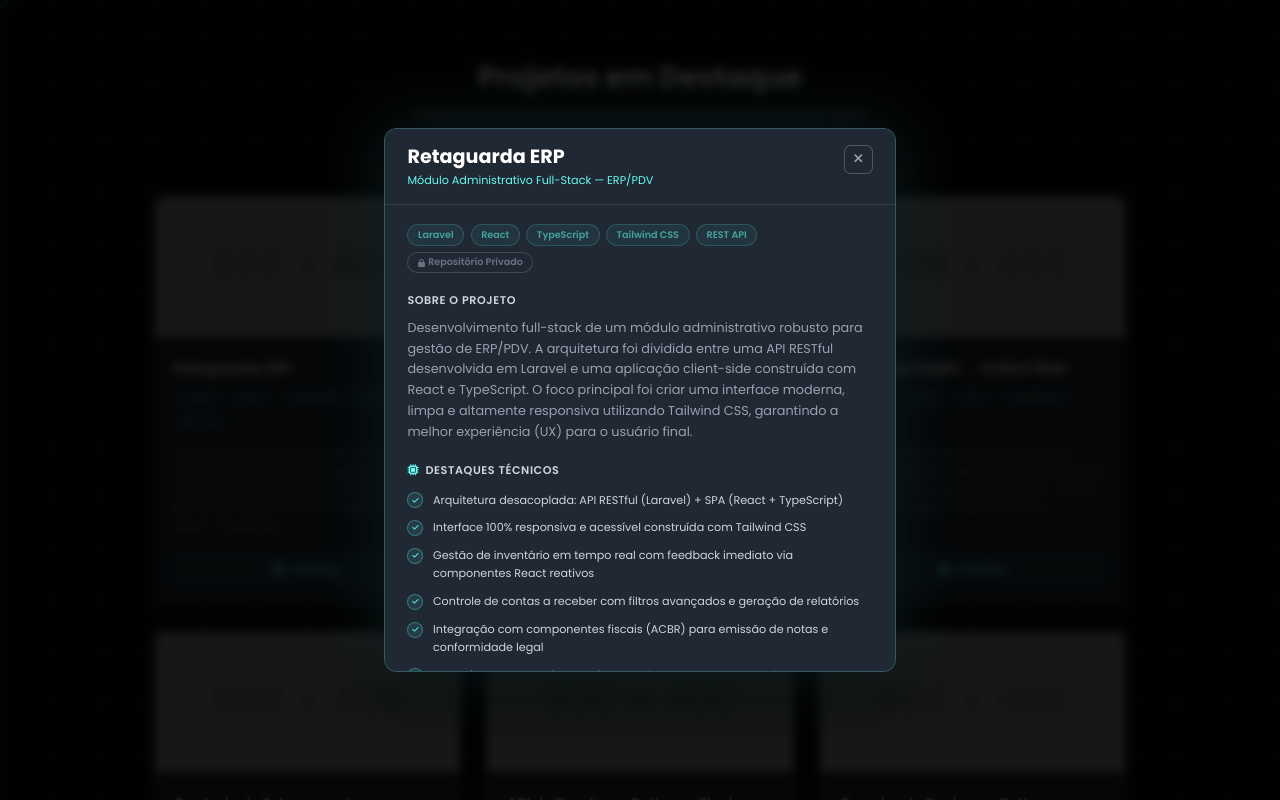
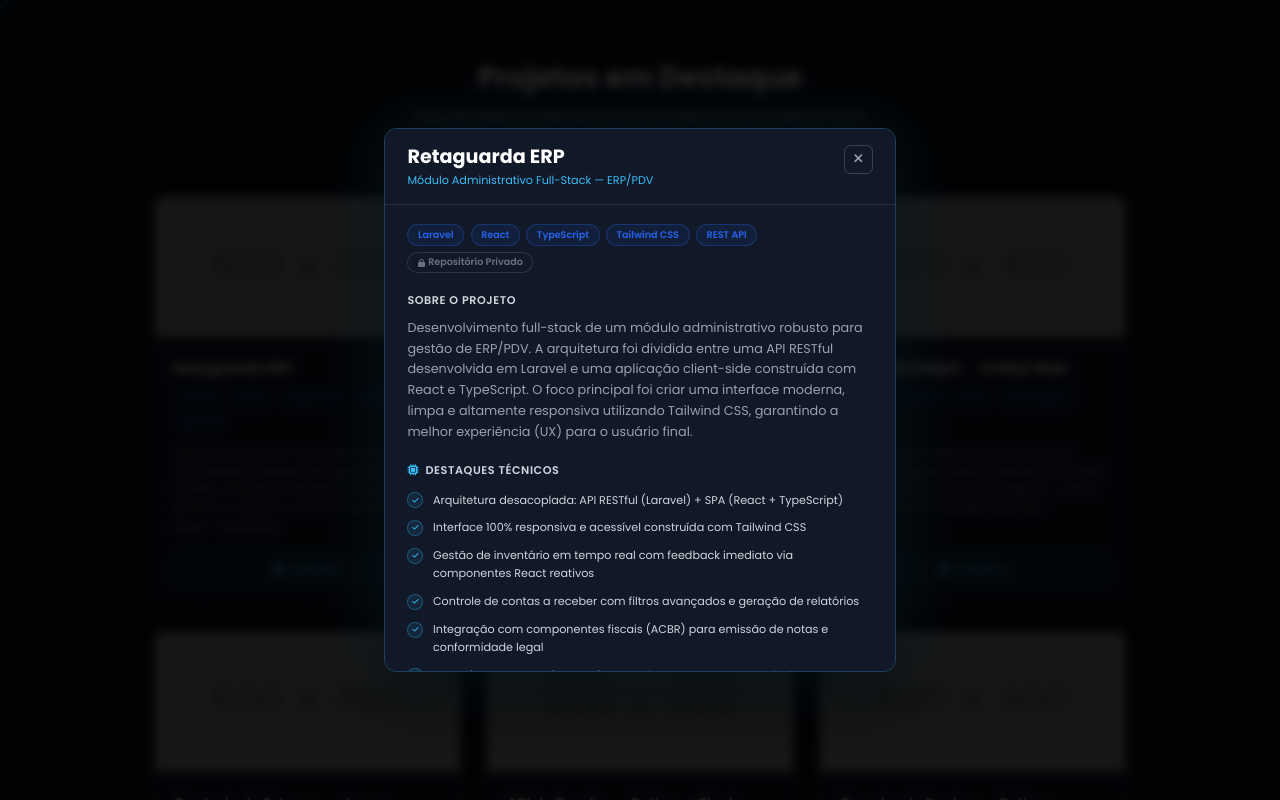
Before and after one commit to pedrhenriqueol/portfolio-frontend, a React (Vite) app: page / in a window 1280 px wide. Both pictures are taken after a click on the element 307 px from the left and 4232 px from the top of the page. Shown: the part 3832-4632 px from the top of the page. Built offline with nearby package versions, Linux system fonts and the light colour scheme.

Commit message:
style: atualiza paleta principal para Azul Elétrico e Preto (Dark Navy #0B0F19, Midnight #111827, Sky Blue #38BDF8, Royal Blue #2563EB)

```diff
--- a/src/components/Portfolio/AboutSection.jsx
+++ b/src/components/Portfolio/AboutSection.jsx
@@ -98,7 +98,7 @@ export default function AboutSection() {
                                 transition={{ duration: 0.5, delay: idx * 0.1 }}
                             >
                                 <div
-                                    className="group h-full bg-dark border border-primary/30 p-6 rounded-xl hover:border-secondary/50 hover:shadow-[0_0_24px_rgba(102,252,241,0.12)] transition-all duration-300 cursor-default"
+                                    className="group h-full bg-dark border border-primary/30 p-6 rounded-xl hover:border-secondary/50 hover:shadow-[0_0_24px_rgba(56,189,248,0.12)] transition-all duration-300 cursor-default"
                                 >
                                     <div className="flex items-center gap-3 mb-4">
                                         <span className="flex items-center justify-center w-10 h-10 rounded-lg bg-secondary/10 border border-secondary/20 group-hover:bg-secondary/20 transition-colors">
--- a/src/components/Portfolio/ClickSparks.jsx
+++ b/src/components/Portfolio/ClickSparks.jsx
@@ -1,6 +1,6 @@
 import { useState, useEffect } from 'react';
 
-const COLORS = ['#66FCF1', '#45A29E', '#ffffff', '#818CF8', '#F59E0B'];
+const COLORS = ['#38BDF8', '#2563EB', '#ffffff', '#60A5FA', '#38BDF8'];
 
 export default function ClickSparks() {
     const [sparks, setSparks] = useState([]);
--- a/src/components/Portfolio/ContactSection.jsx
+++ b/src/components/Portfolio/ContactSection.jsx
@@ -18,7 +18,7 @@ const CONTACT_LINKS = [
         label: 'GitHub',
         value: 'github.com/pedrhenriqueol',
         href: 'https://github.com/pedrhenriqueol',
-        color: '#66FCF1',
+        color: '#38BDF8',
     },
     {
         icon: 'fas fa-envelope',
@@ -245,7 +245,7 @@ export default function ContactSection() {
                                         type="submit"
                                         disabled={processing}
                                         id="btn-enviar-mensagem"
-                                        className={`w-full relative overflow-hidden bg-secondary text-darker font-bold py-4 rounded-xl text-sm hover:bg-accent transition-all duration-300 hover:shadow-[0_0_28px_rgba(102,252,241,0.45)] flex items-center justify-center gap-2 group ${processing ? 'opacity-70 cursor-not-allowed' : ''}`}
+                                        className={`w-full relative overflow-hidden bg-secondary text-darker font-bold py-4 rounded-xl text-sm hover:bg-accent transition-all duration-300 hover:shadow-[0_0_28px_rgba(56,189,248,0.45)] flex items-center justify-center gap-2 group ${processing ? 'opacity-70 cursor-not-allowed' : ''}`}
                                     >
                                         {/* Shimmer effect */}
                                         <span className="absolute inset-0 bg-gradient-to-r from-transparent via-white/20 to-transparent -translate-x-full group-hover:translate-x-full transition-transform duration-700 ease-in-out" />
--- a/src/components/Portfolio/CursorGlow.jsx
+++ b/src/components/Portfolio/CursorGlow.jsx
@@ -182,9 +182,9 @@ export default function CursorMorph() {
                 width:         `${SIZE}px`,
                 height:        `${SIZE}px`,
                 borderRadius:  '50%',
-                border:        '1.5px solid rgba(102, 252, 241, 0.75)',
-                background:    'rgba(102, 252, 241, 0.04)',
-                boxShadow:     '0 0 16px rgba(102, 252, 241, 0.18)',
+                border:        '1.5px solid rgba(56, 189, 248, 0.75)',
+                background:    'rgba(56, 189, 248, 0.04)',
+                boxShadow:     '0 0 16px rgba(56, 189, 248, 0.18)',
                 pointerEvents: 'none',
                 zIndex:        99998,
                 transition:    T_FREE,
--- a/src/components/Portfolio/ProjectModal.jsx
+++ b/src/components/Portfolio/ProjectModal.jsx
@@ -60,10 +60,10 @@ export default function ProjectModal({ project, onClose }) {
                         maxWidth: '640px',
                         maxHeight: '85vh',
                         overflowY: 'auto',
-                        backgroundColor: '#1F2833',
-                        border: '1px solid rgba(102,252,241,0.25)',
+                        backgroundColor: '#111827',
+                        border: '1px solid rgba(56,189,248,0.25)',
                         borderRadius: '16px',
-                        boxShadow: '0 0 80px rgba(102,252,241,0.10), 0 32px 80px rgba(0,0,0,0.7)',
+                        boxShadow: '0 0 80px rgba(56,189,248,0.10), 0 32px 80px rgba(0,0,0,0.7)',
                         display: 'flex',
                         flexDirection: 'column',
                     }}
@@ -71,7 +71,7 @@ export default function ProjectModal({ project, onClose }) {
                     {/* Header */}
                     <div style={{
                         position: 'sticky', top: 0, zIndex: 10,
-                        backgroundColor: '#1F2833',
+                        backgroundColor: '#111827',
                         borderBottom: '1px solid rgba(197,198,199,0.15)',
                         padding: '20px 28px',
                         display: 'flex',
--- a/src/components/Portfolio/ProjectsSection.jsx
+++ b/src/components/Portfolio/ProjectsSection.jsx
@@ -53,7 +53,7 @@ export default function ProjectsSection({ projects }) {
                                                 className="w-full h-full object-cover transform group-hover:scale-110 transition-transform duration-700"
                                                 onError={(e) => {
                                                     e.target.onerror = null;
-                                                    e.target.src = `https://placehold.co/600x400/1F2833/66FCF1?text=${encodeURIComponent(project.title)}`;
+                                                    e.target.src = `https://placehold.co/600x400/111827/38BDF8?text=${encodeURIComponent(project.title)}`;
                                                 }}
                                             />
                                             {/* "Saiba Mais" badge for private+details projects */}
@@ -94,7 +94,7 @@ export default function ProjectsSection({ projects }) {
                                                 {hasDetails && (
                                                     <button
                                                         onClick={(e) => { e.stopPropagation(); setSelected(project); }}
-                                                        className="flex-1 text-center py-2 px-4 bg-secondary/10 border border-secondary/40 text-secondary text-sm font-semibold rounded-lg hover:bg-secondary hover:text-darker transition-all duration-200 hover:shadow-[0_0_14px_rgba(102,252,241,0.35)] flex items-center justify-center gap-2"
+                                                        className="flex-1 text-center py-2 px-4 bg-secondary/10 border border-secondary/40 text-secondary text-sm font-semibold rounded-lg hover:bg-secondary hover:text-darker transition-all duration-200 hover:shadow-[0_0_14px_rgba(56,189,248,0.35)] flex items-center justify-center gap-2"
                                                     >
                                                         <i className="fas fa-info-circle" />
                                                         {t('projects.btnDetails')}
@@ -106,7 +106,7 @@ export default function ProjectsSection({ projects }) {
                                                         target="_blank"
                                                         rel="noreferrer"
                                                         onClick={(e) => e.stopPropagation()}
-                                                        className="flex-1 text-center py-2 px-4 bg-darker border border-secondary/50 text-secondary text-sm font-medium rounded-lg hover:bg-secondary hover:text-darker transition-all duration-200 hover:shadow-[0_0_14px_rgba(102,252,241,0.35)]"
+                                                        className="flex-1 text-center py-2 px-4 bg-darker border border-secondary/50 text-secondary text-sm font-medium rounded-lg hover:bg-secondary hover:text-darker transition-all duration-200 hover:shadow-[0_0_14px_rgba(56,189,248,0.35)]"
                                                     >
                                                         <i className="fas fa-code mr-2" />{t('projects.btnRepo')}
                                                     </a>
@@ -122,7 +122,7 @@ export default function ProjectsSection({ projects }) {
                                                         target="_blank"
                                                         rel="noreferrer"
                                                         onClick={(e) => e.stopPropagation()}
-                                                        className="flex-1 text-center py-2 px-4 bg-secondary text-darker text-sm font-semibold rounded-lg hover:bg-accent hover:shadow-[0_0_14px_rgba(102,252,241,0.4)] transition-all duration-200"
+                                                        className="flex-1 text-center py-2 px-4 bg-secondary text-darker text-sm font-semibold rounded-lg hover:bg-accent hover:shadow-[0_0_14px_rgba(56,189,248,0.4)] transition-all duration-200"
                                                     >
                                                         <i className="fas fa-external-link-alt mr-2" />{t('projects.btnDemo')}
                                                     </a>
--- a/src/components/Portfolio/SkillsSection.jsx
+++ b/src/components/Portfolio/SkillsSection.jsx
@@ -3,7 +3,8 @@ import { motion } from 'framer-motion';
 import { useLanguage } from '../../context/LanguageContext';
 
 const CATEGORY_CONFIG = {
-    'Back-end':  { color: '#66FCF1' },
+    'Back-end':  { color: '#38BDF8' },
+    'Fullstack': { color: '#38BDF8' },
     'Front-end': { color: '#818CF8' },
     'Database':  { color: '#F59E0B' },
     'DevOps':    { color: '#34D399' },
--- a/src/data/translations.js
+++ b/src/data/translations.js
@@ -182,7 +182,7 @@ export const translations = {
                     id: 1,
                     title: 'Retaguarda ERP',
                     description: 'Desenvolvimento full-stack de um módulo administrativo robusto para gestão de ERP/PDV. Arquitetura dividida entre uma API RESTful em Laravel e uma SPA client-side em React + TypeScript.',
-                    image_url: 'https://placehold.co/600x400/1F2833/66FCF1?text=Retaguarda+ERP',
+                    image_url: 'https://placehold.co/600x400/111827/38BDF8?text=Retaguarda+ERP',
                     repo_link: null,
                     demo_link: null,
                     tags: ['Laravel', 'React', 'TypeScript', 'Tailwind CSS', 'REST API'],
@@ -203,7 +203,7 @@ export const translations = {
                     id: 2,
                     title: 'Portal Conglomerados',
                     description: 'Plataforma Multi-tenant para gestão centralizada de múltiplas unidades de negócio. Implementação de RBAC (Role-Based Access Control) e dashboards interativos em React.',
-                    image_url: 'https://placehold.co/600x400/1F2833/45A29E?text=Conglomerados',
+                    image_url: 'https://placehold.co/600x400/111827/2563EB?text=Conglomerados',
                     repo_link: null,
                     demo_link: null,
                     tags: ['Laravel', 'React', 'Multi-tenant', 'RBAC', 'Dashboard'],
@@ -245,7 +245,7 @@ export const translations = {
                     id: 4,
                     title: 'Controle de Estoque — Java + MySQL',
                     description: 'Sistema desktop com interface Swing para controle de estoque completo com cadastro de usuários e integração MySQL.',
-                    image_url: 'https://placehold.co/600x400/0B0C10/66FCF1?text=Estoque+Java',
+                    image_url: 'https://placehold.co/600x400/0B0F19/38BDF8?text=Estoque+Java',
                     repo_link: 'https://github.com/pedrhenriqueol/Projetos-Java',
                     demo_link: null,
                     tags: ['Java', 'MySQL', 'Swing'],
@@ -254,7 +254,7 @@ export const translations = {
                     id: 5,
                     title: 'API de Tarefas — Python + Flask',
                     description: 'API RESTful com rotas GET, POST, PUT e DELETE feita com Python e Flask. Possui frontend integrado com HTML, CSS e JavaScript.',
-                    image_url: 'https://placehold.co/600x400/0B0C10/45A29E?text=API+Flask',
+                    image_url: 'https://placehold.co/600x400/0B0F19/2563EB?text=API+Flask',
                     repo_link: 'https://github.com/pedrhenriqueol/API-Python',
                     demo_link: null,
                     tags: ['Python', 'Flask', 'REST API'],
@@ -473,7 +473,7 @@ export const translations = {
                     id: 1,
                     title: 'ERP Backoffice',
                     description: 'Full-stack development of a robust administrative module for ERP/POS management. Architecture divided between a RESTful API in Laravel and a client-side SPA in React + TypeScript.',
-                    image_url: 'https://placehold.co/600x400/1F2833/66FCF1?text=ERP+Backoffice',
+                    image_url: 'https://placehold.co/600x400/111827/38BDF8?text=ERP+Backoffice',
                     repo_link: null,
                     demo_link: null,
                     tags: ['Laravel', 'React', 'TypeScript', 'Tailwind CSS', 'REST API'],
@@ -494,7 +494,7 @@ export const translations = {
                     id: 2,
                     title: 'Conglomerates Portal',
                     description: 'Multi-tenant platform for centralized management of multiple business units. Implementation of RBAC (Role-Based Access Control) and interactive dashboards in React.',
-                    image_url: 'https://placehold.co/600x400/1F2833/45A29E?text=Conglomerates',
+                    image_url: 'https://placehold.co/600x400/111827/2563EB?text=Conglomerates',
                     repo_link: null,
                     demo_link: null,
                     tags: ['Laravel', 'React', 'Multi-tenant', 'RBAC', 'Dashboard'],
@@ -536,7 +536,7 @@ export const translations = {
                     id: 4,
                     title: 'Inventory Control — Java + MySQL',
                     description: 'Desktop system with Swing interface for complete inventory control with user registration and MySQL integration.',
-                    image_url: 'https://placehold.co/600x400/0B0C10/66FCF1?text=Java+Inventory',
+                    image_url: 'https://placehold.co/600x400/0B0F19/38BDF8?text=Java+Inventory',
                     repo_link: 'https://github.com/pedrhenriqueol/Projetos-Java',
                     demo_link: null,
                     tags: ['Java', 'MySQL', 'Swing'],
@@ -545,7 +545,7 @@ export const translations = {
                     id: 5,
                     title: 'Task API — Python + Flask',
                     description: 'RESTful API with GET, POST, PUT, and DELETE routes made with Python and Flask. Features an integrated frontend with HTML, CSS, and JavaScript.',
-                    image_url: 'https://placehold.co/600x400/0B0C10/45A29E?text=Flask+API',
+                    image_url: 'https://placehold.co/600x400/0B0F19/2563EB?text=Flask+API',
                     repo_link: 'https://github.com/pedrhenriqueol/API-Python',
                     demo_link: null,
                     tags: ['Python', 'Flask', 'REST API'],
@@ -764,7 +764,7 @@ export const translations = {
                     id: 1,
                     title: 'Backoffice ERP',
                     description: 'Desarrollo full-stack de un módulo administrativo robusto para la gestión de ERP/POS. Arquitectura dividida entre una API RESTful en Laravel y una SPA cliente en React + TypeScript.',
-                    image_url: 'https://placehold.co/600x400/1F2833/66FCF1?text=Backoffice+ERP',
+                    image_url: 'https://placehold.co/600x400/111827/38BDF8?text=Backoffice+ERP',
                     repo_link: null,
                     demo_link: null,
                     tags: ['Laravel', 'React', 'TypeScript', 'Tailwind CSS', 'API REST'],
@@ -785,7 +785,7 @@ export const translations = {
                     id: 2,
                     title: 'Portal Conglomerados',
                     description: 'Plataforma Multi-tenant para gestión centralizada de múltiples unidades de negocio. Implementación de RBAC (Control de Acceso Basado en Roles) y dashboards interactivos en React.',
-                    image_url: 'https://placehold.co/600x400/1F2833/45A29E?text=Conglomerados',
+                    image_url: 'https://placehold.co/600x400/111827/2563EB?text=Conglomerados',
                     repo_link: null,
                     demo_link: null,
                     tags: ['Laravel', 'React', 'Multi-tenant', 'RBAC', 'Dashboard'],
@@ -827,7 +827,7 @@ export const translations = {
                     id: 4,
                     title: 'Control de Inventario — Java + MySQL',
                     description: 'Sistema de escritorio con interfaz Swing para control de inventario con registro de usuarios e integración con MySQL.',
-                    image_url: 'https://placehold.co/600x400/0B0C10/66FCF1?text=Java+Inventario',
+                    image_url: 'https://placehold.co/600x400/0B0F19/38BDF8?text=Java+Inventario',
                     repo_link: 'https://github.com/pedrhenriqueol/Projetos-Java',
                     demo_link: null,
                     tags: ['Java', 'MySQL', 'Swing'],
@@ -836,7 +836,7 @@ export const translations = {
                     id: 5,
                     title: 'API de Tareas — Python + Flask',
                     description: 'API RESTful con rutas GET, POST, PUT y DELETE hecha con Python y Flask. Posee frontend integrado con HTML, CSS y JS.',
-                    image_url: 'https://placehold.co/600x400/0B0C10/45A29E?text=API+Flask',
+                    image_url: 'https://placehold.co/600x400/0B0F19/2563EB?text=API+Flask',
                     repo_link: 'https://github.com/pedrhenriqueol/API-Python',
                     demo_link: null,
                     tags: ['Python', 'Flask', 'API REST'],
--- a/src/index.css
+++ b/src/index.css
@@ -6,45 +6,43 @@ html {
 }
 
 @theme {
-  --color-dark: #0B0C10;
-  --color-darker: #1F2833;
-  --color-primary: #C5C6C7;
-  --color-secondary: #66FCF1;
-  --color-accent: #45A29E;
-  --color-light: #E0E2E4;
+  --color-dark: #0B0F19;
+  --color-darker: #111827;
+  --color-primary: #94A3B8;
+  --color-secondary: #38BDF8;
+  --color-accent: #2563EB;
+  --color-light: #F1F5F9;
   --font-sans: 'Poppins', sans-serif;
 }
 
 /* Grid pattern — aplica background-image sem sobrescrever background-color do Tailwind */
 .grid-bg {
   background-image:
-    linear-gradient(rgba(102, 252, 241, 0.03) 1px, transparent 1px),
-    linear-gradient(90deg, rgba(102, 252, 241, 0.03) 1px, transparent 1px);
+    linear-gradient(rgba(56, 189, 248, 0.03) 1px, transparent 1px),
+    linear-gradient(90deg, rgba(56, 189, 248, 0.03) 1px, transparent 1px);
   background-size: 64px 64px;
 }
-
-
 
 /* ── Scrollbar personalizada ── */
 ::-webkit-scrollbar {
   width: 6px;
 }
 ::-webkit-scrollbar-track {
-  background: #0B0C10;
+  background: #0B0F19;
 }
 ::-webkit-scrollbar-thumb {
-  background: linear-gradient(180deg, #66FCF1, #45A29E);
+  background: linear-gradient(180deg, #38BDF8, #2563EB);
   border-radius: 99px;
 }
 ::-webkit-scrollbar-thumb:hover {
-  background: linear-gradient(180deg, #88fdf8, #66FCF1);
-  box-shadow: 0 0 8px rgba(102, 252, 241, 0.6);
+  background: linear-gradient(180deg, #60A5FA, #38BDF8);
+  box-shadow: 0 0 8px rgba(56, 189, 248, 0.6);
 }
 
 /* Firefox */
 * {
   scrollbar-width: thin;
-  scrollbar-color: #45A29E #0B0C10;
+  scrollbar-color: #2563EB #0B0F19;
 }
 
 /* ── Mobile: tap feedback (substitui hover) ── */
```
Also changed, not shown: src/components/Portfolio/HeroSection.jsx (+4 -4 lines), src/components/Portfolio/NavBar.jsx (+4 -4 lines).
